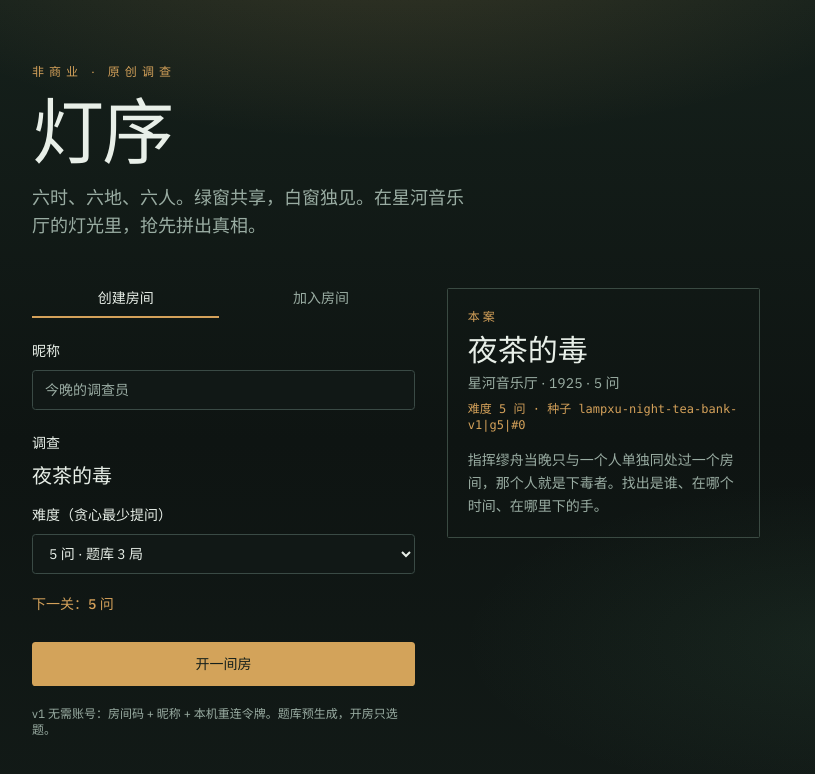
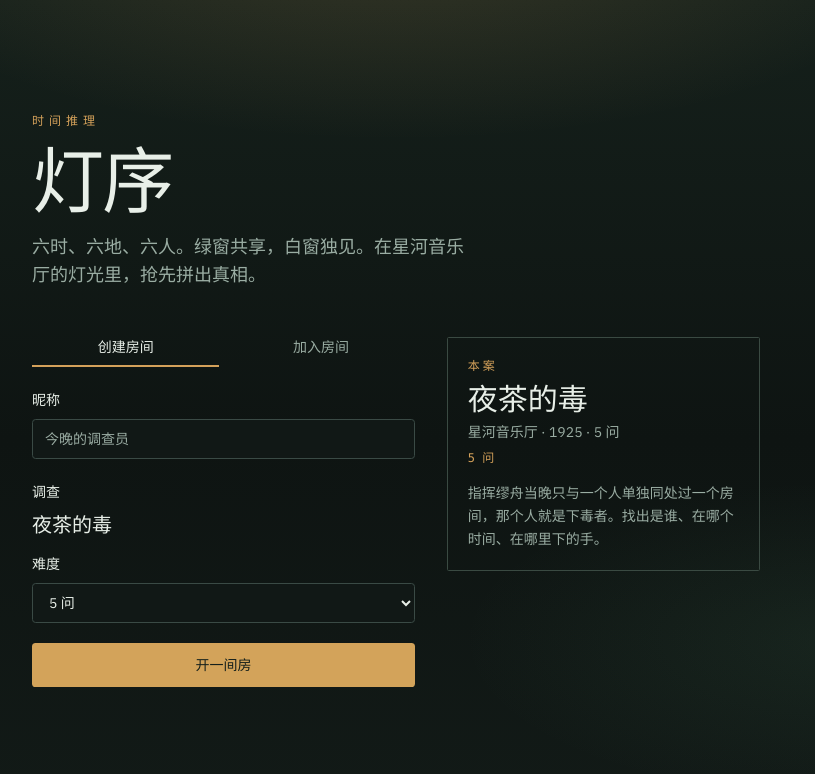
Before and after one commit to BIANG-qilie/Kronologic, a Next.js app: page / in a window 1280 px wide. Shown: the top 774 px of the page, without its empty margins (244-1059 px from the left). Built offline with nearby package versions, Linux system fonts and the light colour scheme.

Commit message:
Tighten UI copy: drop defensive disclaimers
State what the game is; remove capability narrations, IP/account
caveats, and internal bank/seed chatter from player-facing surfaces.

Co-authored-by: zhuboyang <zhuboyang@hk-lit.com>

```diff
--- a/src/app/layout.tsx
+++ b/src/app/layout.tsx
@@ -2,9 +2,8 @@ import type { Metadata } from "next";
 import "./globals.css";
 
 export const metadata: Metadata = {
-  title: "灯序 · 线上时间推理",
-  description:
-    "非商业原创调查：六时六地六人，绿窗共享、白窗独见。房间码开局，无需账号。",
+  title: "灯序 · 时间推理",
+  description: "六时、六地、六人。绿窗共享，白窗独见。房间码开局。",
 };
 
 export default function RootLayout({
--- a/src/components/game/board-map.tsx
+++ b/src/components/game/board-map.tsx
@@ -133,9 +133,6 @@ export function BoardMap({
           })}
         </div>
       </div>
-      <p className="mt-2 text-center text-[10px] text-[var(--ink-muted)]">
-        悬停或选中地点时，相邻通道会高亮
-      </p>
     </div>
   );
 }
--- a/src/components/game/lobby-home.tsx
+++ b/src/components/game/lobby-home.tsx
@@ -175,7 +175,7 @@ export function LobbyHome() {
       <div className="relative mx-auto flex min-h-screen max-w-3xl flex-col justify-center px-5 py-16">
         <header className="mb-12 space-y-4 text-center md:text-left">
           <p className="text-xs uppercase tracking-[0.42em] text-[var(--amber)]">
-            非商业 · 原创调查
+            时间推理
           </p>
           <h1 className="font-display text-6xl leading-none tracking-tight text-[var(--ink)] md:text-7xl">
             灯序
@@ -260,7 +260,7 @@ export function LobbyHome() {
                   </p>
                 </div>
                 <div className="space-y-2">
-                  <Label htmlFor="diff">难度（贪心最少提问）</Label>
+                  <Label htmlFor="diff">难度</Label>
                   <select
                     id="diff"
                     className="flex h-10 w-full rounded-md border border-input bg-background px-3 text-sm"
@@ -270,14 +270,11 @@ export function LobbyHome() {
                     {(family?.tiers ?? [5]).map((t) => (
                       <option key={t} value={t}>
                         {t} 问
-                        {family?.perTier?.[t]
-                          ? ` · 题库 ${family.perTier[t]} 局`
-                          : ""}
                       </option>
                     ))}
                   </select>
                 </div>
-                {nextTier != null && (
+                {nextTier != null && nextTier !== greedyMin && (
                   <Button
                     type="button"
                     variant="ghost"
@@ -286,7 +283,6 @@ export function LobbyHome() {
                     onClick={() => setGreedyMin(nextTier)}
                   >
                     下一关：{nextTier} 问
-                    {clearedTier > 0 ? `（已过 ${clearedTier} 问档）` : ""}
                   </Button>
                 )}
               </div>
@@ -319,9 +315,6 @@ export function LobbyHome() {
                 开新房将放弃房间 {resume.code}
               </p>
             )}
-            <p className="text-xs text-[var(--ink-muted)]">
-              v1 无需账号：房间码 + 昵称 + 本机重连令牌。题库预生成，开房只选题。
-            </p>
           </section>
 
           <aside className="rounded-sm border border-[var(--ink-faint)] bg-[var(--stage)]/50 p-5">
@@ -337,8 +330,7 @@ export function LobbyHome() {
                   {selected?.subtitle ?? "星河音乐厅 · 1925"}
                 </p>
                 <p className="mt-2 font-mono text-xs text-[var(--amber)]">
-                  难度 {greedyMin} 问
-                  {selected?.seed ? ` · 种子 ${selected.seed}` : ""}
+                  {greedyMin} 问
                 </p>
                 <p className="mt-4 text-sm leading-relaxed text-[var(--ink-muted)]">
                   {family?.synopsis ?? selected?.synopsis}
--- a/src/components/game/play-client.tsx
+++ b/src/components/game/play-client.tsx
@@ -159,7 +159,7 @@ function EndScreen({ view }: { view: RoomPublicView }) {
       <h1 className="font-display text-4xl text-[var(--ink)]">{title}</h1>
       {isSolo && isFail && !showAnswers && (
         <p className="animate-fade-up text-[var(--ink-muted)]">
-          你的答案不正确。本场已结束，答案即将显示…
+          答错。答案即将显示…
         </p>
       )}
       {view.phase === "reveal" && (
@@ -173,7 +173,7 @@ function EndScreen({ view }: { view: RoomPublicView }) {
       )}
       {ratingLabel && (
         <p className="text-[var(--amber)]">
-          单人评级：{ratingLabel}（{view.players[0]?.queryCount ?? 0} 问）
+          单人：{ratingLabel} · {view.players[0]?.queryCount ?? 0} 问
         </p>
       )}
       {showAnswers && view.revealAnswers && (
@@ -383,7 +383,7 @@ export function PlayClient({
 
       {view.you?.eliminated && (
         <div className="rounded-sm border border-destructive/40 bg-destructive/10 px-3 py-2 text-sm text-destructive">
-          你已淘汰——不能再提问或交卷。答案不会广播，请等待他人结束。
+          你已淘汰。等待他人结束本场。
         </div>
       )}
 
--- a/src/components/game/query-panel.tsx
+++ b/src/components/game/query-panel.tsx
@@ -63,7 +63,7 @@ export function QueryPanel({
     return (
       <div className="rounded-sm border border-[var(--ink-faint)] bg-[var(--stage)]/50 p-4 text-sm text-[var(--ink-muted)]">
         {askAgain
-          ? "上题触发「再问一次」——等待提问者续问。"
+          ? "再问一次——等待提问者续问。"
           : "等待当前调查员提问。"}
       </div>
     );
@@ -73,7 +73,7 @@ export function QueryPanel({
     <div className="space-y-4">
       {askAgain && (
         <p className="animate-fade-up text-sm text-[var(--amber)]">
-          再问一次：本题对全桌信息相同，请立刻再选一题。
+          再问一次。
         </p>
       )}
       <div className="flex gap-2">
--- a/src/components/game/submit-dialog.tsx
+++ b/src/components/game/submit-dialog.tsx
@@ -49,7 +49,7 @@ export function SubmitDialog({
         <DialogHeader>
           <DialogTitle className="font-display text-2xl">提交答案</DialogTitle>
           <DialogDescription className="text-[var(--ink-muted)]">
-            提交后进入 12 秒同时交卷窗。答错即淘汰，且不能再提问。答案在揭示前不会广播。
+            提交后进入 12 秒同时交卷窗。答错即淘汰。
           </DialogDescription>
         </DialogHeader>
         <div className="space-y-4 py-2">
```
Also changed, not shown: 1 other file (tests, documents, lock files or other folders).
